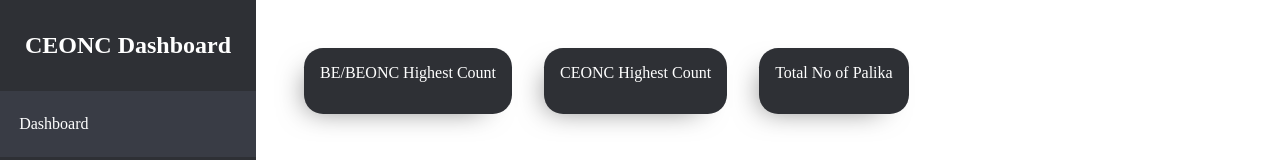
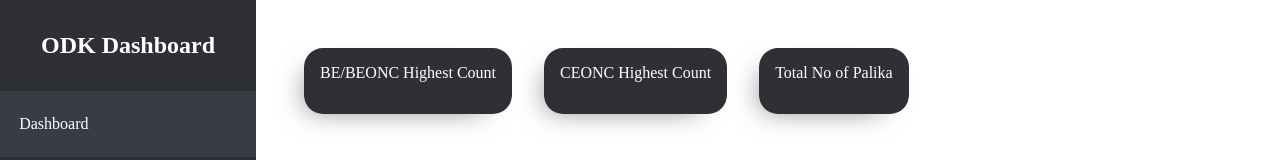
Before and after one commit to BirajKhanal/ceonc, a React (Create React App) app in the folder frontend/: page / in a window 1280 px wide. Shown: the top 160 px of the page. Built offline with nearby package versions, Linux system fonts and the light colour scheme; no server answers.

Commit message:
dashboard changed

```diff
--- a/frontend/src/App.jsx
+++ b/frontend/src/App.jsx
@@ -50,7 +50,7 @@ const App = () => {
   return (
     <div className='mainContainer' ref={listRef}>
       <nav className="navContainer">
-        <h2 className="navHeader">CEONC Dashboard</h2>
+        <h2 className="navHeader">ODK Dashboard</h2>
         <ul className="navItems" id="items">
           <li className="navItem select" onClick={() => {
             navSelect(1)
```
